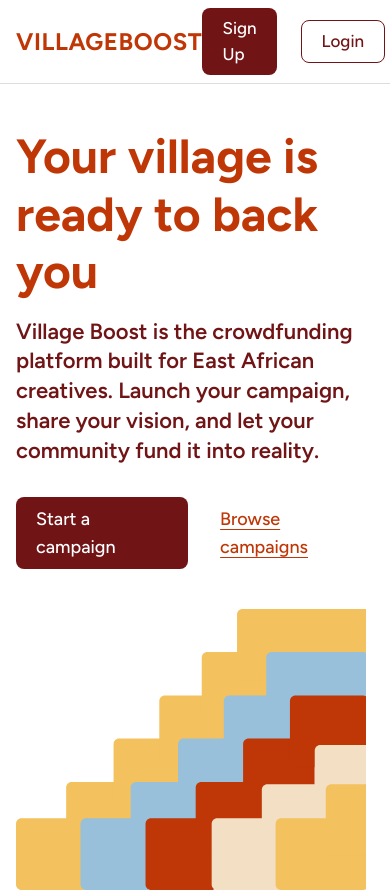
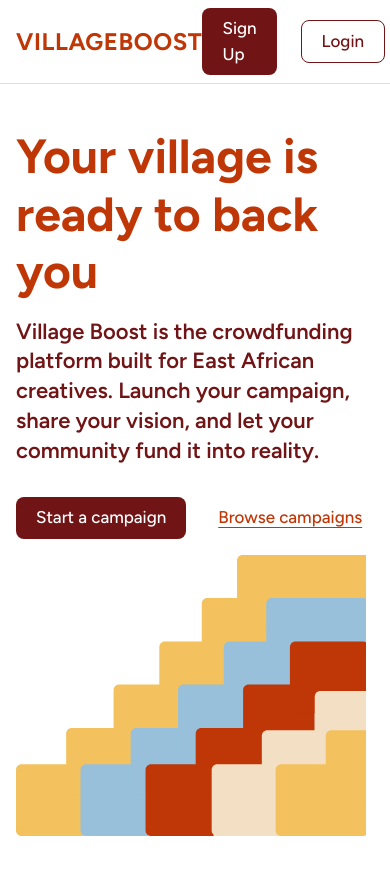
Before and after one commit to villageboost-org/villageboost, a Next.js app: page / in a window 390 px wide. Shown: the top 892 px of the page. Built offline with nearby package versions, Linux system fonts and the light colour scheme.

Commit message:
refactor layout and spacing for improved responsiveness across multiple components

```diff
--- a/app/components/Footer.tsx
+++ b/app/components/Footer.tsx
@@ -57,9 +57,9 @@ function TiktokIcon() {
 export default function Footer() {
   return (
     <footer
-      className="bg-light-mustard px-6 py-20 text-grey md:px-12"
+      className="bg-light-mustard py-20 text-grey xl:px-16 md:px-8 px-4"
       id="contacts">
-      <div className="grid gap-10 md:grid-cols-4">
+      <div className="grid gap-10 xl:grid-cols-4 md:grid-cols-2">
         <div>
           <span className="text-3xl font-bold tracking-wide text-gray-800">
             VILLAGEBOOST
--- a/app/components/home/Faq.tsx
+++ b/app/components/home/Faq.tsx
@@ -62,7 +62,7 @@ export default function Faq() {
   return (
     <section
       id="faq"
-      className="grid gap-10 px-6 py-16 md:grid-cols-[1fr_2fr] md:px-16">
+      className="grid gap-10 py-16 md:grid-cols-[1fr_2fr] xl:px-16 md:px-8 px-4">
       <h2 className="text-rust-red">Frequently Asked Questions</h2>
 
       <div className="divide-y divide-grey/20">
--- a/app/components/home/Hero.tsx
+++ b/app/components/home/Hero.tsx
@@ -2,7 +2,7 @@ import Image from 'next/image';
 
 export default function Hero() {
   return (
-    <section className="grid items-center gap-10 px-6 py-12 md:grid-cols-2 xl:pl-16 md:pl-8 pl-4 md:pr-0">
+    <section className="grid items-center xl:gap-10 gap-4 px-6 py-12 md:grid-cols-2 xl:pl-16 md:pl-8 pl-4 md:pr-0">
       <div>
         <h1 className="max-w-lg text-rust-red">
           Your village is ready to back you
@@ -13,12 +13,12 @@ export default function Hero() {
           community fund it into reality.
         </h4>
         <div className="mt-8 flex items-center gap-8">
-          <a href="/start-campaign" className="btn-primary text-lg">
+          <a href="/start-campaign" className="btn-primary xl:text-lg text-base">
             Start a campaign
           </a>
           <a
             href="/campaigns"
-            className="text-lg font-medium text-rust-red underline underline-offset-4">
+            className="xl:text-lg text-base font-medium text-rust-red underline underline-offset-4">
             Browse campaigns
           </a>
         </div>
--- a/app/components/home/Process.tsx
+++ b/app/components/home/Process.tsx
@@ -32,7 +32,7 @@ export default function Process() {
         From idea to funded, in three steps
       </h2>
 
-      <div className="mt-10 grid xl:gap-20 gap-8 md:grid-cols-3">
+      <div className="mt-10 grid xl:gap-20 gap-8 xl:grid-cols-3 md:grid-cols-2 grid-cols-1">
         {steps.map((step) => (
           <div
             key={step.title}
--- a/app/components/home/WhyVillageBoost.tsx
+++ b/app/components/home/WhyVillageBoost.tsx
@@ -21,7 +21,7 @@ export default function WhyVillageBoost() {
     <section className="py-30 text-center xl:px-16 md:px-8 px-4">
       <h2 className="text-rust-red">Why Village Boost</h2>
 
-      <div className="mt-10 grid xl:gap-20 gap-8 md:grid-cols-3">
+      <div className="mt-10 grid xl:gap-20 gap-8 xl:grid-cols-3 md:grid-cols-2 grid-cols-1">
         {reasons.map((reason) => (
           <div
             key={reason.title}
```
